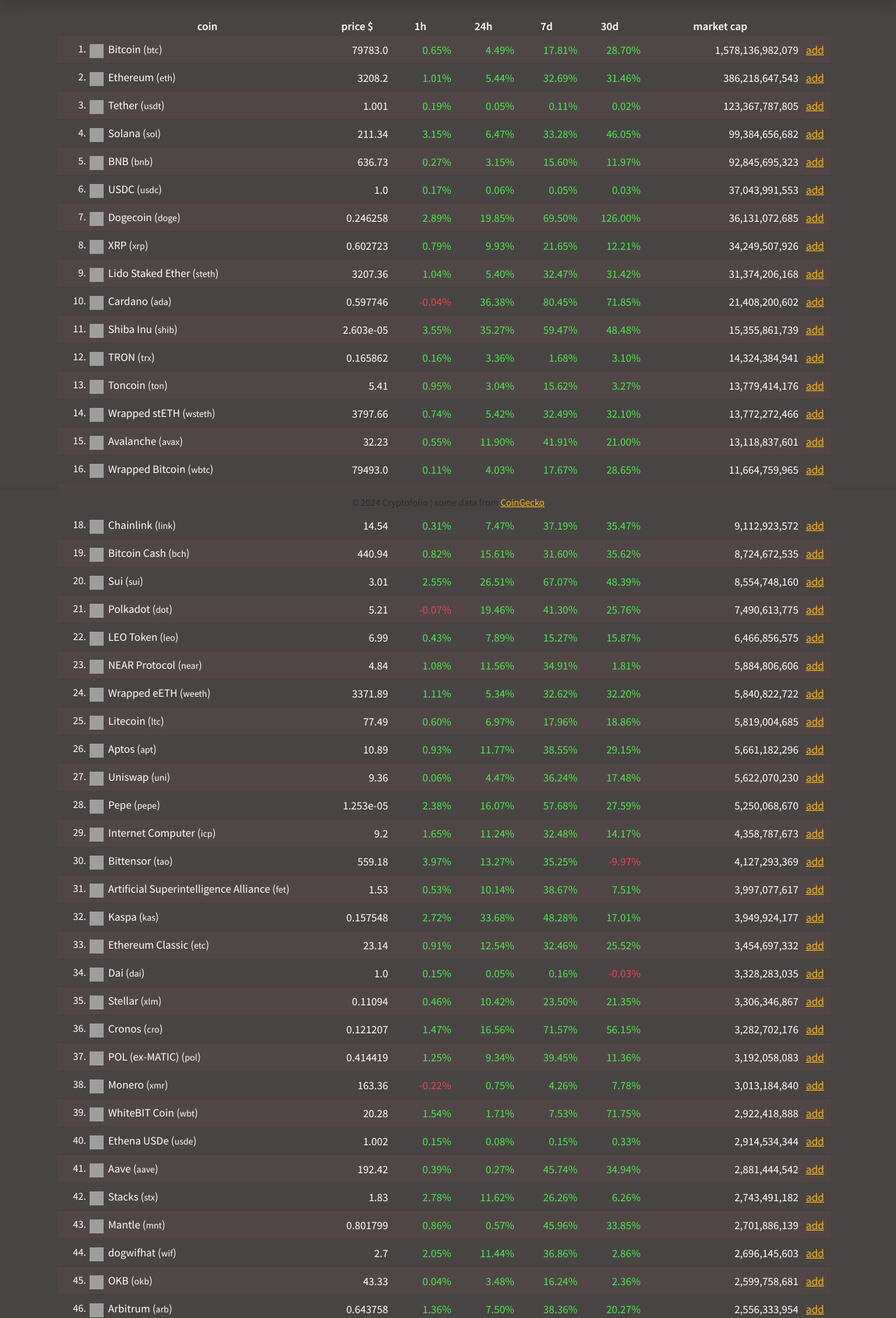
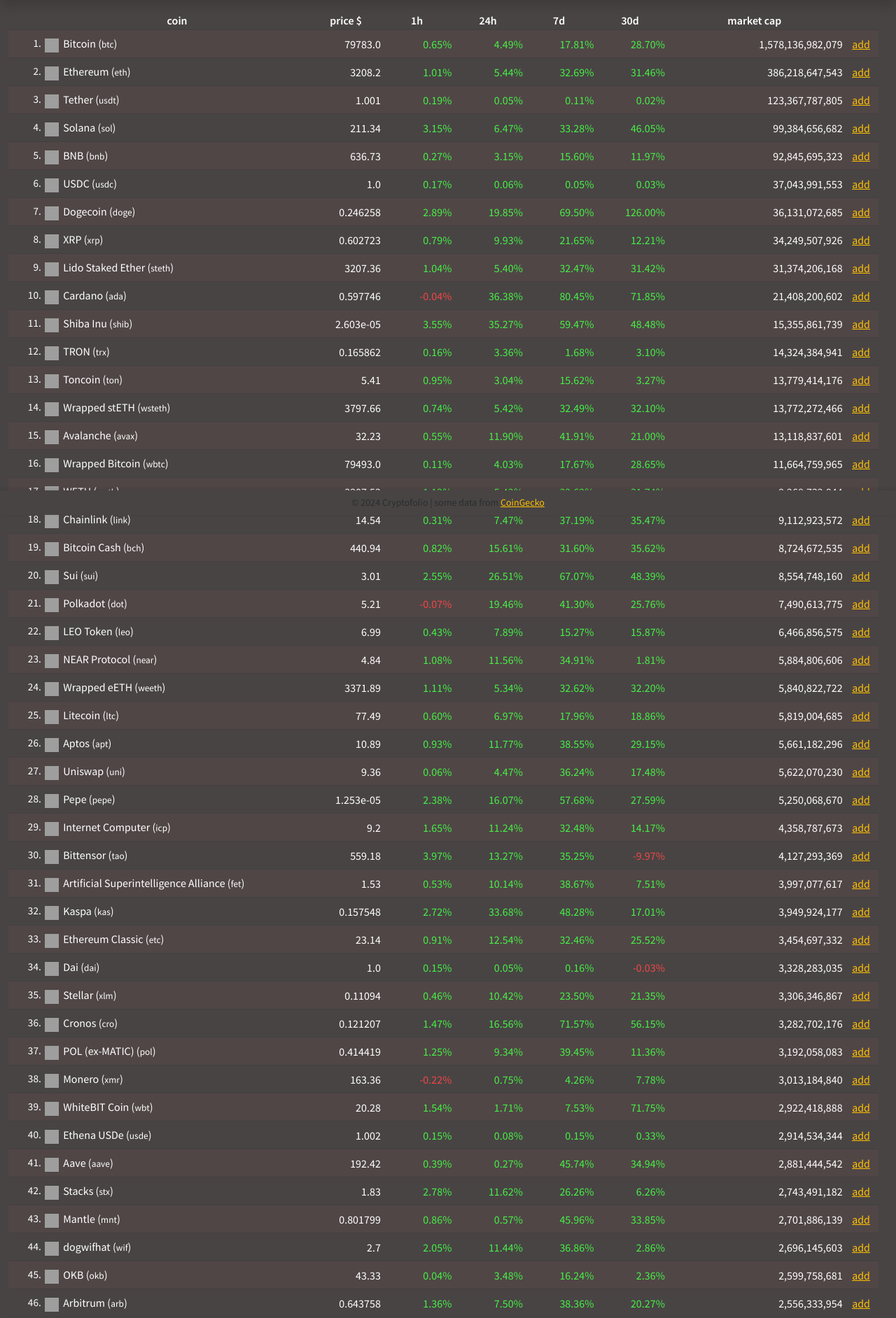
Before and after one commit to markoksb/crypto_portfolio, a Flask app: page /add_coin in a window 1280 px wide. Shown: the part 64-1948 px from the top of the page at 70% size. Run offline with Flask 3, Linux system fonts and the light colour scheme; a user stored in the database is signed in; some libraries are stand-ins or nearby versions; grey boxes are pictures that could not be loaded.

Commit message:
changed top margin

```diff
--- a/templates/base.html
+++ b/templates/base.html
@@ -44,7 +44,7 @@
             </div>
         </nav>
 
-        <div class="container mt-4 text-center">
+        <div class="container-fluid mt-1 text-center">
             {% block body %}
 
             {% endblock %}
```
